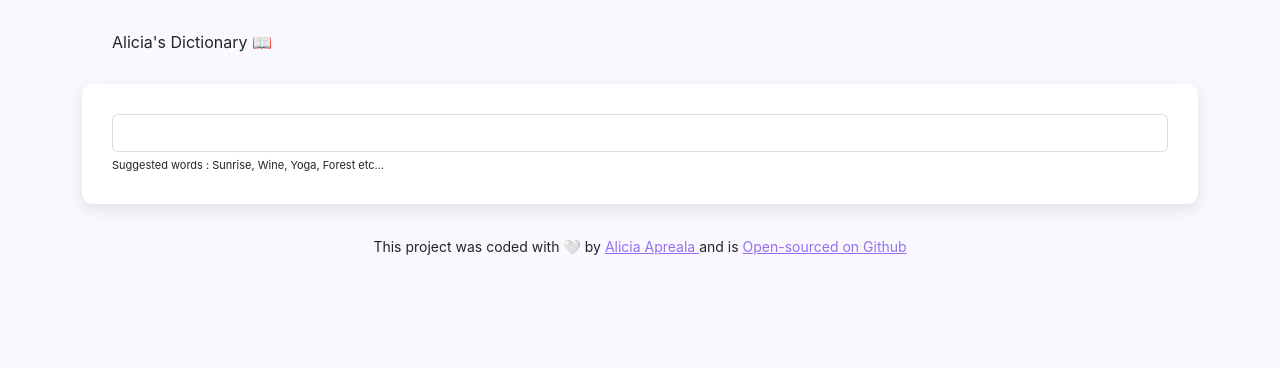
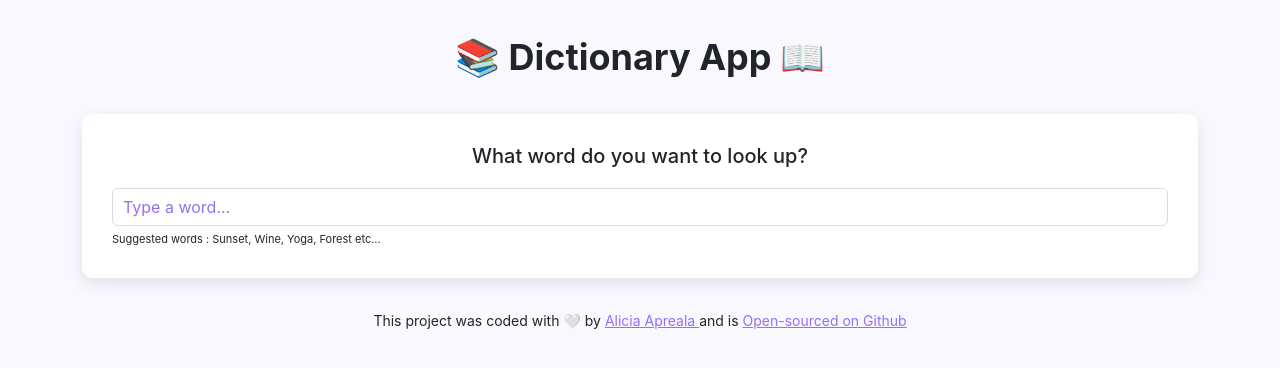
Before and after one commit to Aliciaasmbc/Dictionary-app, a React (Create React App) app: page / in a window 1280 px wide. Shown: the top 368 px of the page. Built offline with nearby package versions, Linux system fonts and the light colour scheme; no server answers.

Commit message:
continued styling

```diff
--- a/public/index.html
+++ b/public/index.html
@@ -30,7 +30,7 @@
       work correctly both with client-side routing and a non-root public URL.
       Learn how to configure a non-root public URL by running `npm run build`.
     -->
-    <title>Dictionary App</title>
+    <title>Alicia's Dictionary App</title>
   </head>
   <body>
     <noscript>You need to enable JavaScript to run this app.</noscript>
--- a/src/App.css
+++ b/src/App.css
@@ -8,6 +8,9 @@ a {
 
 .App-header {
   margin: 30px 30px;
+  text-align: center;
+  font-size: 36px;
+  font-weight: bold;
 }
 
 .app-footer {
--- a/src/App.js
+++ b/src/App.js
@@ -5,9 +5,9 @@ export default function App() {
   return (
     <div className="App">
       <div className="container">
-        <header className="App-header">Alicia's Dictionary 📖</header>
+        <header className="App-header"> 📚 Dictionary App 📖</header>
         <main>
-          <Dictionary defaultKeyword="hello" />
+          <Dictionary defaultKeyword="sunrise" />
         </main>
       </div>
       <footer className="app-footer">
--- a/src/Dictionary.css
+++ b/src/Dictionary.css
@@ -1,3 +1,8 @@
+.Dictionary h1 {
+  text-align: center;
+  font-size: 20px;
+  margin-bottom: 20px;
+}
 .Dictionary section {
   background-color: white;
   padding: 30px;
--- a/src/Dictionary.js
+++ b/src/Dictionary.js
@@ -35,11 +35,16 @@ export default function Dictionary(props) {
     return (
       <div className="Dictionary">
         <section>
+          <h1>What word do you want to look up?</h1>
           <form onSubmit={handleSubmit}>
-            <input type="search" onChange={handleKeywordChange} />
+            <input
+              type="search"
+              onChange={handleKeywordChange}
+              defaultValue={"Type a word..."}
+            />
           </form>
           <div className="hint">
-            Suggested words : Sunrise, Wine, Yoga, Forest etc...{" "}
+            Suggested words : Sunset, Wine, Yoga, Forest etc...{" "}
           </div>
         </section>
         <Results results={results} />
--- /dev/null
+++ b/src/Meaning.css
@@ -0,0 +1,11 @@
+.Meaning h3 {
+  font-size: 24px;
+  line-height: 1.5;
+  font-weight: bold;
+  text-transform: capitalize;
+}
+
+.Meaning .example {
+  color: #70757a;
+  font-style: italic;
+}
--- a/src/Meaning.js
+++ b/src/Meaning.js
@@ -1,4 +1,5 @@
 import React from "react";
+import "./Meaning.css";
 import Synonyms from "./Synonyms";
 
 export default function Meaning(props) {
@@ -9,13 +10,9 @@ export default function Meaning(props) {
       {props.meaning.definitions.map(function (definition, index) {
         return (
           <div key={index}>
-            <p>
-              <strong>Definition:</strong> {definition.definition}
-              <br />
-              <strong>Example:</strong>
-              <em>{definition.example}</em>
-              <Synonyms synonyms={definition.synonyms} />
-            </p>
+            <div className="definition">{definition.definition}</div>
+            <div className="example">{definition.example}</div>
+            <Synonyms synonyms={definition.synonyms} />
           </div>
         );
       })}
--- a/src/Results.css
+++ b/src/Results.css
@@ -2,4 +2,5 @@
   font-size: 36px;
   font-weight: bold;
   line-height: 1.5;
+  text-transform: capitalize;
 }
--- a/src/Synonyms.js
+++ b/src/Synonyms.js
@@ -1,4 +1,5 @@
 import React from "react";
+import "./synonyms.css";
 
 export default function Synonyms(props) {
   if (props.synonyms) {
--- /dev/null
+++ b/src/synonyms.css
@@ -0,0 +1,11 @@
+.Synonyms {
+  margin-top: 20px;
+  padding: 0;
+}
+
+.Synonyms li {
+  font-size: 13px;
+  display: inline-block;
+  margin-right: 15px;
+  line-height: 1;
+}
```
